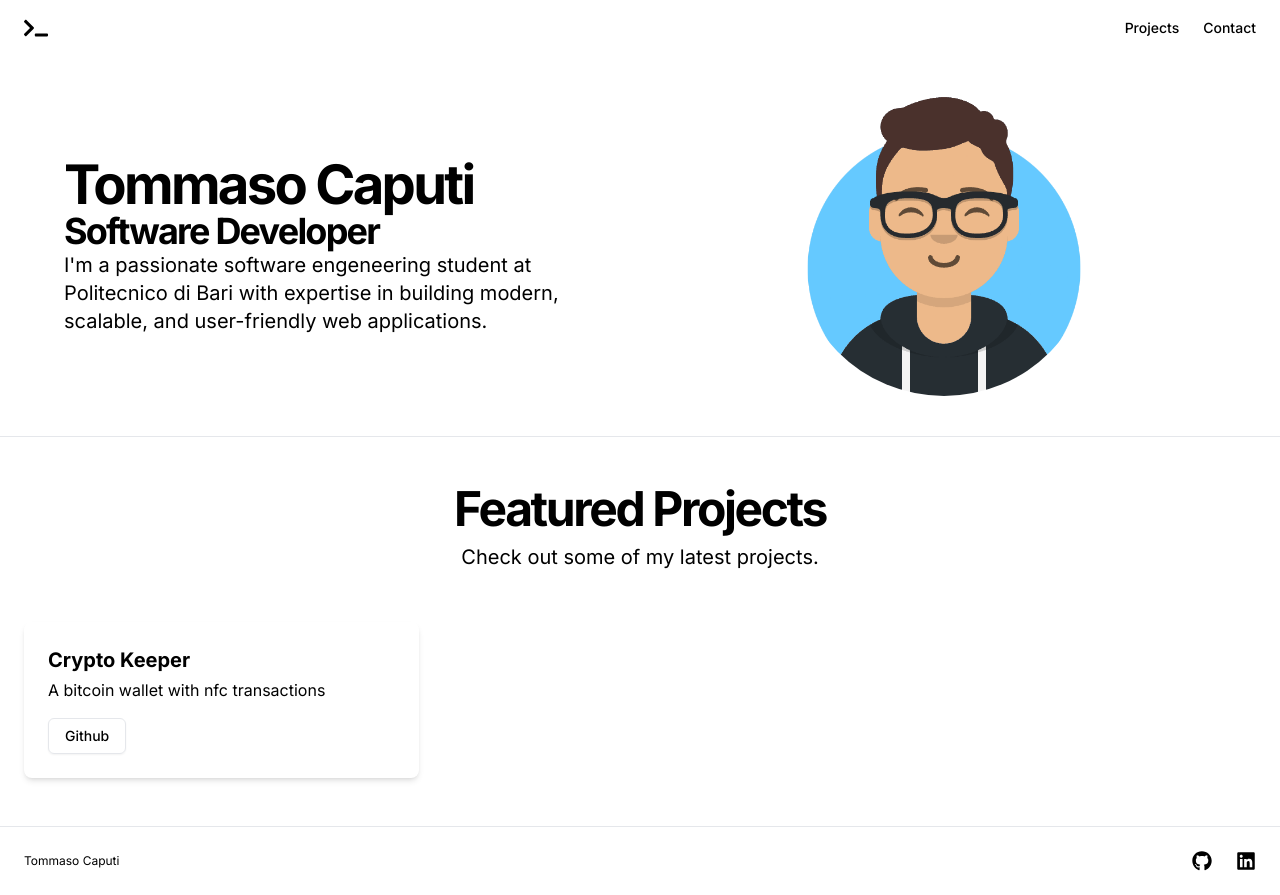
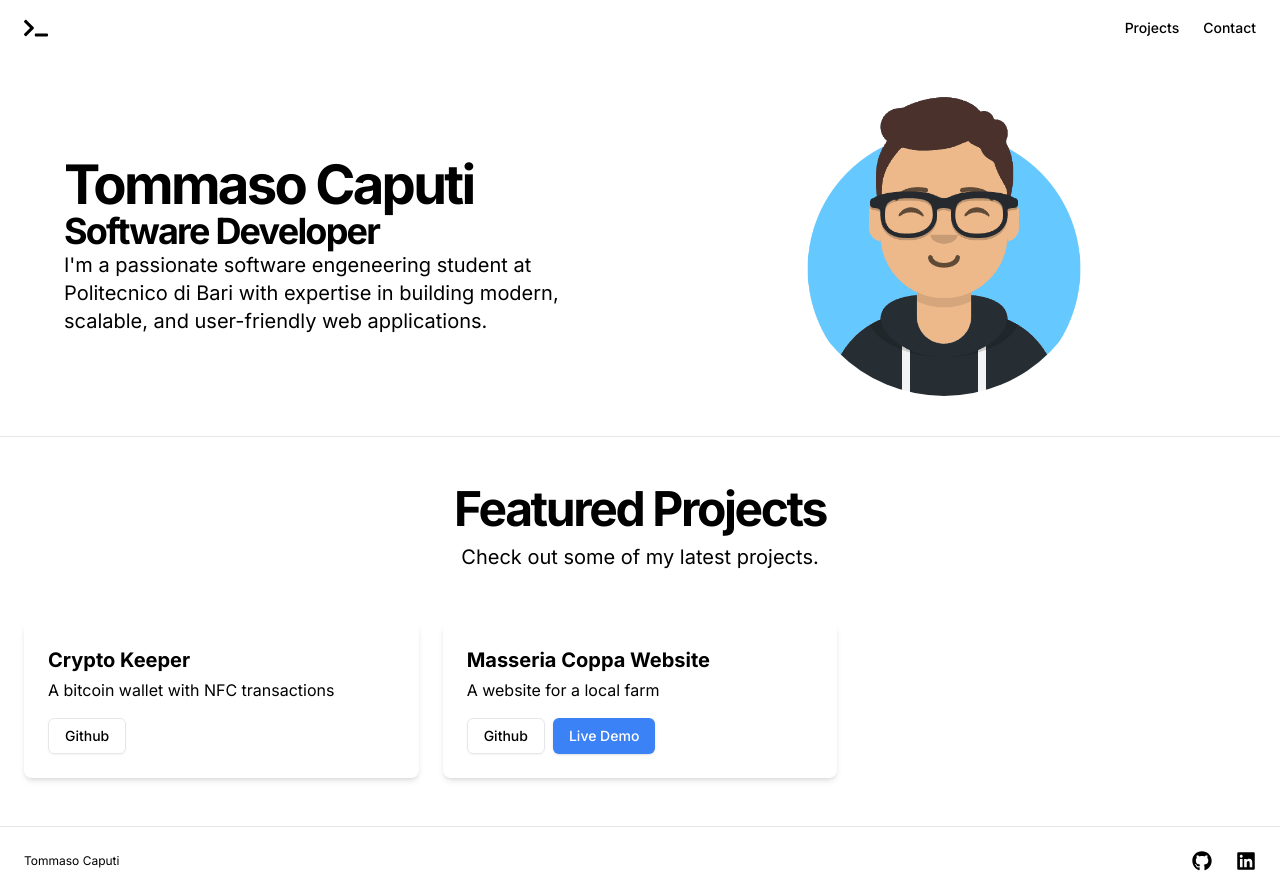
Before and after one commit to tommaso-caputi/portfolio, a Next.js app in the folder portfolio/: page / in a window 1280 px wide. Built offline with nearby package versions, Linux system fonts and the light colour scheme.

Commit message:
quick fix

```diff
--- a/portfolio/src/components/ProjectsSection.tsx
+++ b/portfolio/src/components/ProjectsSection.tsx
@@ -13,18 +13,29 @@ export default function ProjectsSection() {
                     </div>
                 </div>
                 <div className="grid grid-cols-1 sm:grid-cols-2 lg:grid-cols-3 gap-6">
-                    {projects.map(project => (
-                        <div className="bg-card p-6 rounded-lg shadow-md">
+                    {projects.map((project, index) => (
+                        <div key={index} className="bg-card p-6 rounded-lg shadow-md">
                             <h3 className="text-xl font-bold">{project.name}</h3>
                             <p className="text-muted-foreground pt-1">{project.descr}</p>
                             <div className="mt-4 flex gap-2">
+                                {project.giturl && (
                                     <Link
-                                    href={project.url}
+                                        href={project.giturl}
                                         className="inline-flex h-9 items-center justify-center rounded-md border border-input bg-background px-4 py-2 text-sm font-medium shadow-sm transition-colors hover:bg-accent hover:text-accent-foreground focus-visible:outline-none focus-visible:ring-1 focus-visible:ring-ring disabled:pointer-events-none disabled:opacity-50"
                                         prefetch={false}
                                     >
                                         Github
                                     </Link>
+                                )}
+                                {project.url && (
+                                    <Link
+                                        href={project.url}
+                                        className="inline-flex h-9 items-center justify-center rounded-md bg-blue-500 px-4 py-2 text-sm font-medium text-white shadow transition-colors hover:bg-blue-600 focus-visible:outline-none focus-visible:ring-1 focus-visible:ring-ring disabled:pointer-events-none disabled:opacity-50"
+                                        prefetch={false}
+                                    >
+                                        Live Demo
+                                    </Link>
+                                )}
                             </div>
                         </div>
                     ))}
@@ -34,4 +45,7 @@ export default function ProjectsSection() {
     )
 }
 
-const projects = [{ name: "Crypto Keeper", descr: "A bitcoin wallet with nfc transactions", url: "https://github.com/tommaso-caputi/CryptoKeeper" }]
+const projects = [
+    { name: "Crypto Keeper", descr: "A bitcoin wallet with NFC transactions", giturl: "https://github.com/tommaso-caputi/CryptoKeeper", url: "" },
+    { name: "Masseria Coppa Website", descr: "A website for a local farm", giturl: "https://github.com/tommaso-caputi/Masseria-Coppa-website", url: "https://masseria-coppa.vercel.app" }
+];
```
Lines whose indentation alone changed are shown as unchanged.
